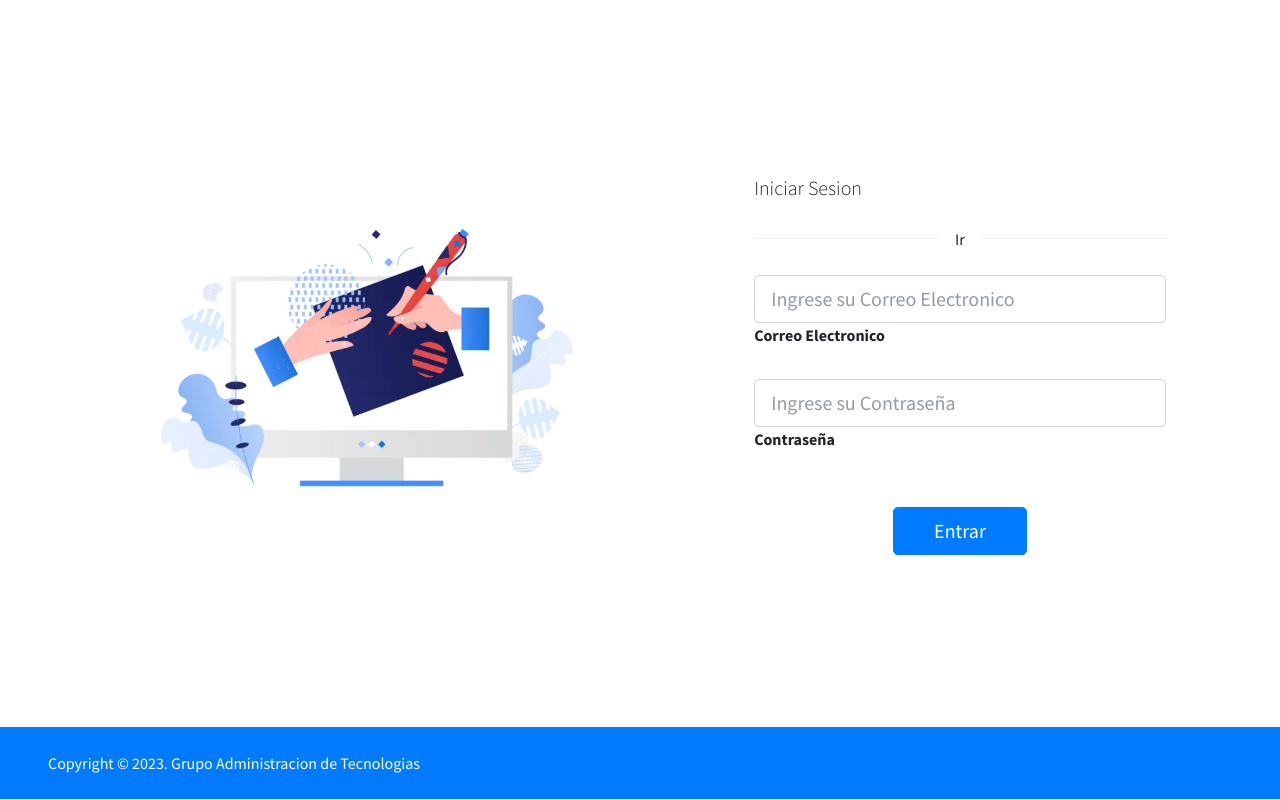
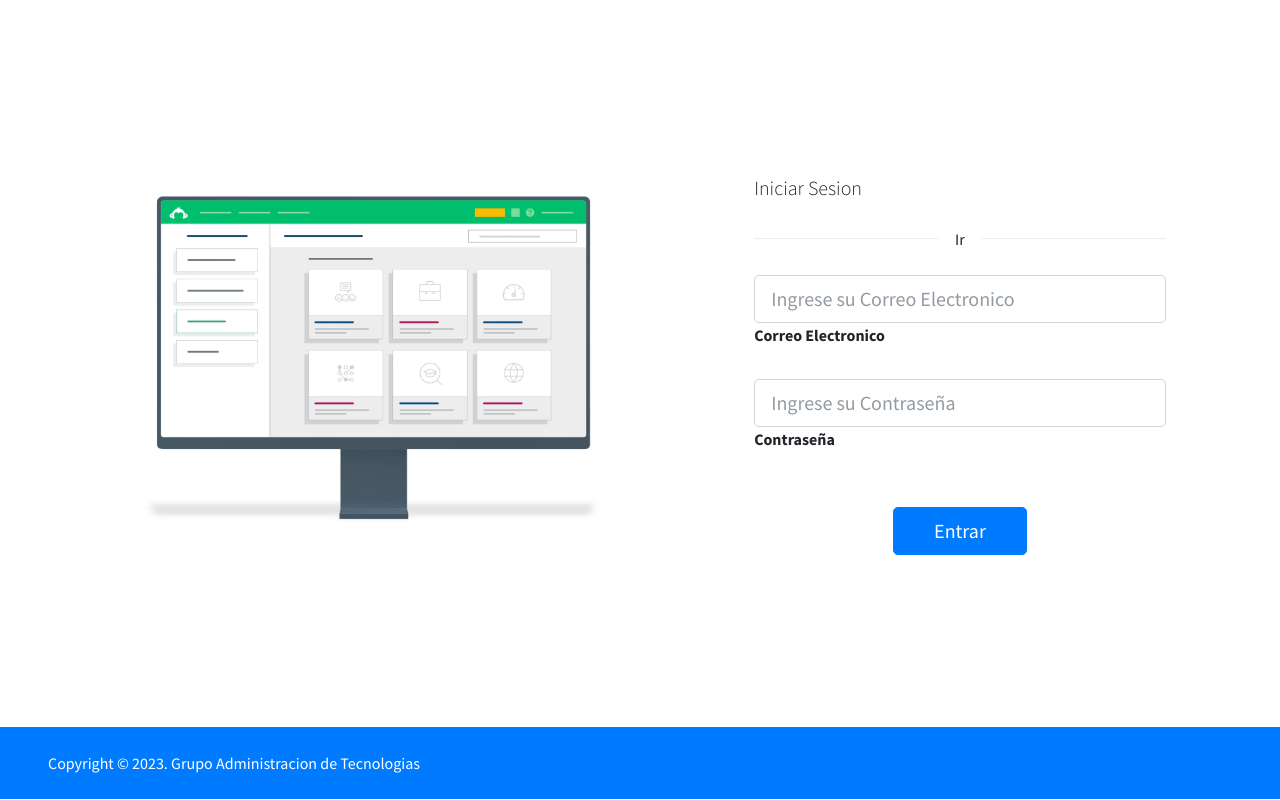
Before and after one commit to ManfredoPerez/Proyect-Admin-Survey, a PHP site: page /login.php in a window 1280 px wide. Run offline with PHP 8.4, Linux system fonts and the light colour scheme; some libraries are stand-ins or nearby versions.

Commit message:
Insertando git como imagen primera prueba

```diff
--- a/login.php
+++ b/login.php
@@ -47,7 +47,7 @@ header("location:index.php?page=home");
 	<div class="container-fluid h-custom">
 		<div class="row d-flex justify-content-center align-items-center h-100">
 		<div class="col-md-9 col-lg-6 col-xl-5">
-			<img src="./encuesta2.png" class="img-fluid" alt="Sample image">
+			<img src="./encuesta3.gif" class="img-fluid" alt="Sample image">
 		</div>
 		<div id="login-center" class="col-md-8 col-lg-6 col-xl-4 offset-xl-1">
 			<form id="login-form">
```
Also changed, not shown: encuesta3.gif (added).
